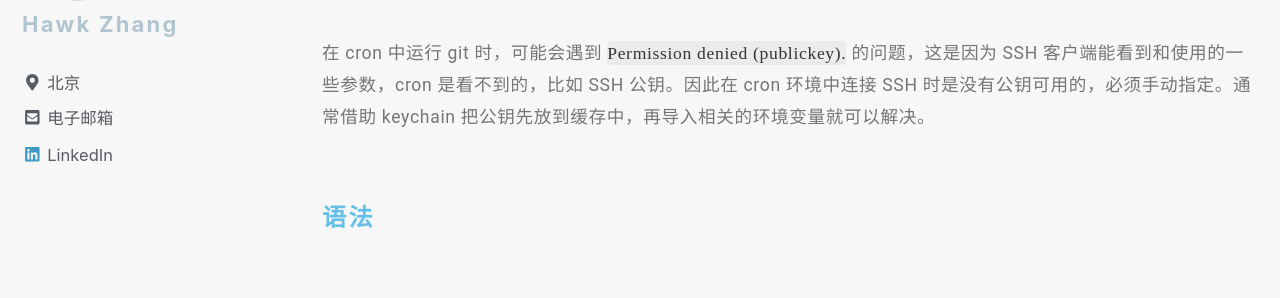
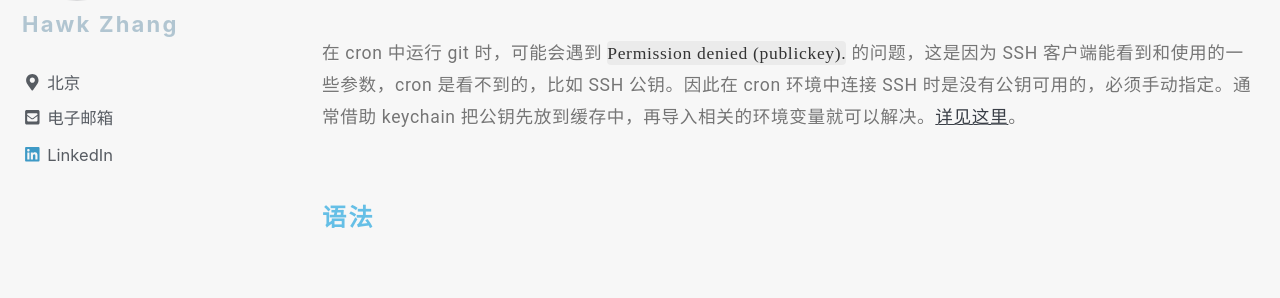
Before and after one commit to narru888/linotes_note, a Jekyll site: the page built from _posts/tools/2015-02-01-cron.md, in a window 1280 px wide and 900 px high, scrolled down 7295 px. Shown: the part 153-451 px from the top of the window. Built offline with Jekyll 4.4.1, drawn with Linux system fonts in a browser that asks for light colours; nearby versions of some CDN libraries; a script that is not in the unit is left out; comment, search, counter and statistics services are not loaded.

Commit message:
update on 2018-08-06 10:00:01 CST

```diff
--- a/_config.yml
+++ b/_config.yml
@@ -10,8 +10,8 @@ description: >- # this means to ignore newlines until "baseurl:"
 
 
 
-search                   : true # false (default)
-search_full_content      : true # false (default)
+#search                   : true # false (default)
+#search_full_content      : true # false (default)
 
 
 
--- a/_posts/tools/2015-02-01-cron.md
+++ b/_posts/tools/2015-02-01-cron.md
@@ -287,7 +287,7 @@ source /home/neo/.bash_profile
 
 ##### GIT 权限不足问题
 
-在 cron 中运行 git 时，可能会遇到 `Permission denied (publickey).` 的问题，这是因为 SSH 客户端能看到和使用的一些参数，cron 是看不到的，比如 SSH 公钥。因此在 cron 环境中连接 SSH 时是没有公钥可用的，必须手动指定。通常借助 keychain 把公钥先放到缓存中，再导入相关的环境变量就可以解决。
+在 cron 中运行 git 时，可能会遇到 `Permission denied (publickey).` 的问题，这是因为 SSH 客户端能看到和使用的一些参数，cron 是看不到的，比如 SSH 公钥。因此在 cron 环境中连接 SSH 时是没有公钥可用的，必须手动指定。通常借助 keychain 把公钥先放到缓存中，再导入相关的环境变量就可以解决。[详见这里](https://linotes.netlify.com/tools/security/#%E4%BD%BF%E7%94%A8-keychain-%E5%85%8D%E8%BE%93%E5%85%A5-ssh-%E5%AF%86%E7%A0%81)。
 
 
 
```
Also changed, not shown: 2 other files.
